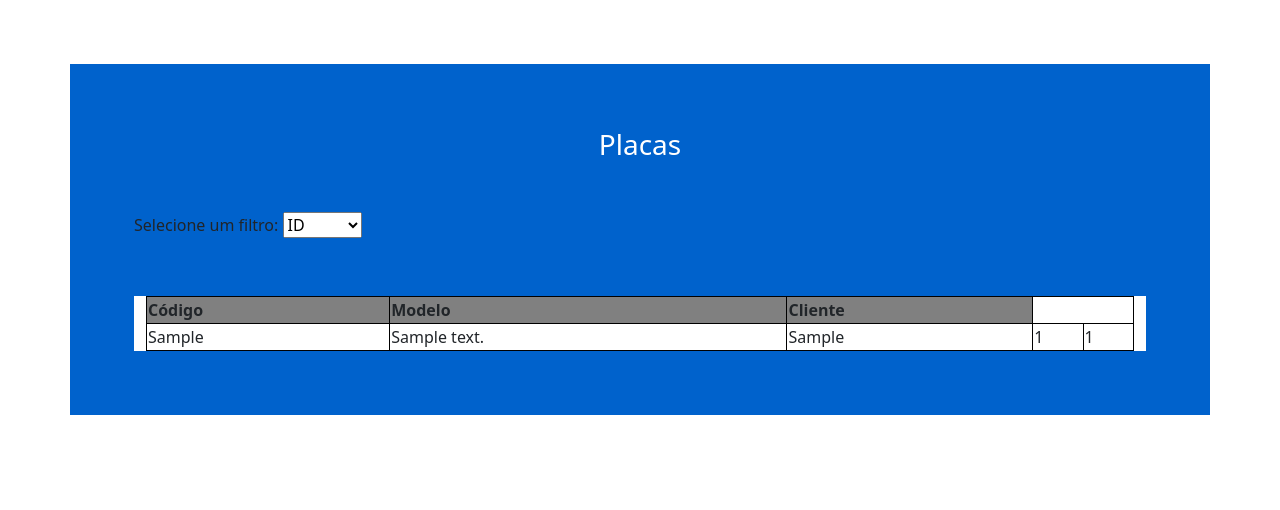
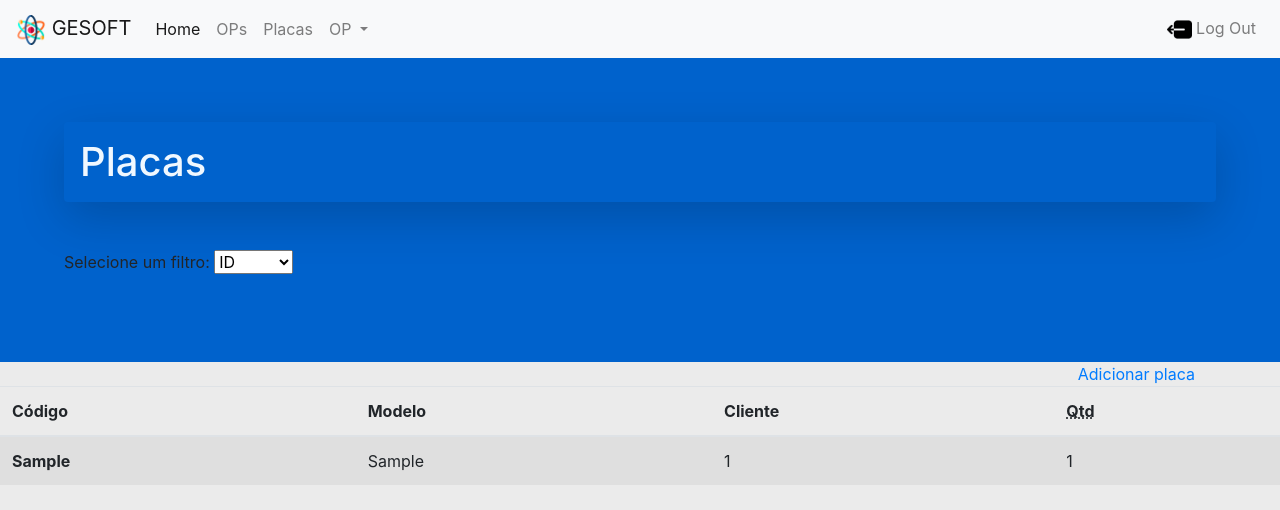
Before and after one commit to 98llm/GESOFT, a Flask app: page /placa in a window 1280 px wide. Shown: the top 510 px of the page. Run offline with Flask 2, Linux system fonts and the light colour scheme; a user stored in the database is signed in; tables that the repository leaves empty hold one stand-in row (values such as "Sample post"); some libraries are stand-ins or nearby versions.

Commit message:
front end de Placas, e adicionar placas

```diff
--- a/app.py
+++ b/app.py
@@ -208,10 +208,11 @@ def add_op():
 @login_required
 def consultar_placas():
     placas = Placa.query.all()
-    return render_template('placa.html', placas=placas)
+    return render_template('placa.html', placas=placas, user=current_user)
 
 
 @app.route('/placa/add', methods=['POST', 'GET'])
+@login_required
 def adicionar_placas():
     clientes = Cliente.query.all()
     if request.method == 'POST':
@@ -225,7 +226,7 @@ def adicionar_placas():
         db.session.add(placa)
         db.session.commit()
         return redirect(url_for('consultar_placas'))
-    return render_template('adiciona_placa.html', clientes=clientes)
+    return render_template('adiciona_placa.html', clientes=clientes, user=current_user)
 
 
 @app.route('/api/cliente/<int:id_cliente>')
--- a/static/css/placa.css
+++ b/static/css/placa.css
@@ -1,36 +1,8 @@
-h3 {
-    text-align: center;
-    color: white;
-}
-
 .placas-container {
     background-color: #0062cc;
-    margin-top: 5%;
-    margin-bottom: 5%;
     padding: 5%;
 }
 
-.filter-group {
-    margin-top: 5%;
-    margin-bottom: 5%;
+#info{
+    color: aliceblue;
 }
-
-.form-group {
-    margin-top: 5%;
-    margin-bottom: 5%;
-}
-
-.results-container {
-    background-color: rgb(255, 255, 255);
-}
-
-.top-table {
-    background-color: gray;
-}
-
-table, th, td {
-    border: 1px solid black;
-}
-table {
-    width: 100%;
-}
--- a/templates/layout.html
+++ b/templates/layout.html
@@ -29,7 +29,10 @@
           <a class="nav-link" href="#">Home <span class="sr-only">(current)</span></a>
         </li>
         <li class="nav-item">
-          <a class="nav-link" href="/op">OP</a>
+          <a class="nav-link" href="/op">OPs</a>
+        </li>
+        <li class="nav-item">
+          <a class="nav-link" href="/placa">Placas</a>
         </li>
         <li class="nav-item dropdown">
           <a class="nav-link dropdown-toggle" href="#" id="navbarDropdown" role="button" data-toggle="dropdown"
--- a/templates/placa.html
+++ b/templates/placa.html
@@ -1,24 +1,18 @@
 {% extends "layout.html" %}
-<!DOCTYPE html>
-<html lang="en">
-<head>
+
+{% block title %}Placas{% endblock %}
 
 {% block head %}
 <meta charset="UTF-8">
 <meta http-equiv="X-UA-Compatible" content="IE=edge">
 <meta name="viewport" content="width=device-width, initial-scale=1.0">
-        <link href="https://cdn.jsdelivr.net/npm/bootstrap@5.0.0-beta2/dist/css/bootstrap.min.css"
-        rel="stylesheet" integrity="sha384-BmbxuPwQa2lc/FVzBcNJ7UAyJxM6wuqIj61tLrc4wSX0szH/Ev+nYRRuWlolflfl"
-        crossorigin="anonymous">
 <link rel="stylesheet" href="{{ url_for('static', filename='css/placa.css')}}">
-        <title>{% block title %}Consulta Placa{% endblock %} - SIMPLAC</title>
 {% endblock %}
 
-</head>
-<body>
+
 {% block content %}
-    <div class="container placas-container">
-        <h3>Placas</h3>
+<div class="placas-container">
+    <h1 id="info" class="shadow-lg p-3 mb-5 rounded">Placas</h1>
     <div class="form-group">
         <label for="filtros">Selecione um filtro: </label>
         <select name="filtros" id="filtros">
@@ -28,39 +22,40 @@
             <option value="Cliente">Cliente</option>
         </select>
     </div>
-        <div class="container results-container">
-            <table class="table-list">
-                <thead class="top-table">
+</div>
+
+<div class="container d-flex justify-content-end">
+    <a href="/placa/add">Adicionar placa</a>
+</div>
+
+<div class="table-responsive-sm">
+    <table class="table table-striped table-hover">
+        <thead>
             <tr>
-                        <th>Código</th>
-                        <th>Modelo</th>
-                        <th>Cliente</th>
+                <th scope="col">Código</th>
+                <th scope="col">Modelo</th>
+                <th scope="col">Cliente</th>
+                <th class="fit" scope="col"><abbr title="Quantidade de Componentes">Qtd</abbr></th>
             </tr>
         </thead>
-                <tbody class="body-table">
-
+        <tbody>
             {% for placa in placas %}
             <tr>
-                        <td>{{placa.codigo}}</td>
-                        <td>{{placa.descricao}}</td>
+                <th scope="row">{{placa.codigo}}</th>
                 <td>{{placa.modelo}}</td>
+                <td>{{placa.id_cliente}}</td>
                 <td>{{placa.qtd_componentes}}</td>
-                        <td>{{placa.id_cliente}}</td>
             </tr>
             {% endfor %}
-
         </tbody>
     </table>
 </div>
-    </div>
+
 
 {% block scripts %}
 <script src="https://cdn.jsdelivr.net/npm/bootstrap@5.0.0-beta2/dist/js/bootstrap.bundle.min.js"
-            integrity="sha384-b5kHyXgcpbZJO/tY9Ul7kGkf1S0CWuKcCD38l8YkeH8z8QjE0GmW1gYU5S9FOnJ0"
-            crossorigin="anonymous">
+    integrity="sha384-b5kHyXgcpbZJO/tY9Ul7kGkf1S0CWuKcCD38l8YkeH8z8QjE0GmW1gYU5S9FOnJ0" crossorigin="anonymous">
     </script>
 <script src="{{ url_for('static', filename='js/placa.js')}}"></script>
 {% endblock %}
 {% endblock %}
-</body>
-</html>
```
Also changed, not shown: templates/adiciona_placa.html (+4 -4 lines). Lines whose indentation alone changed are shown as unchanged.
